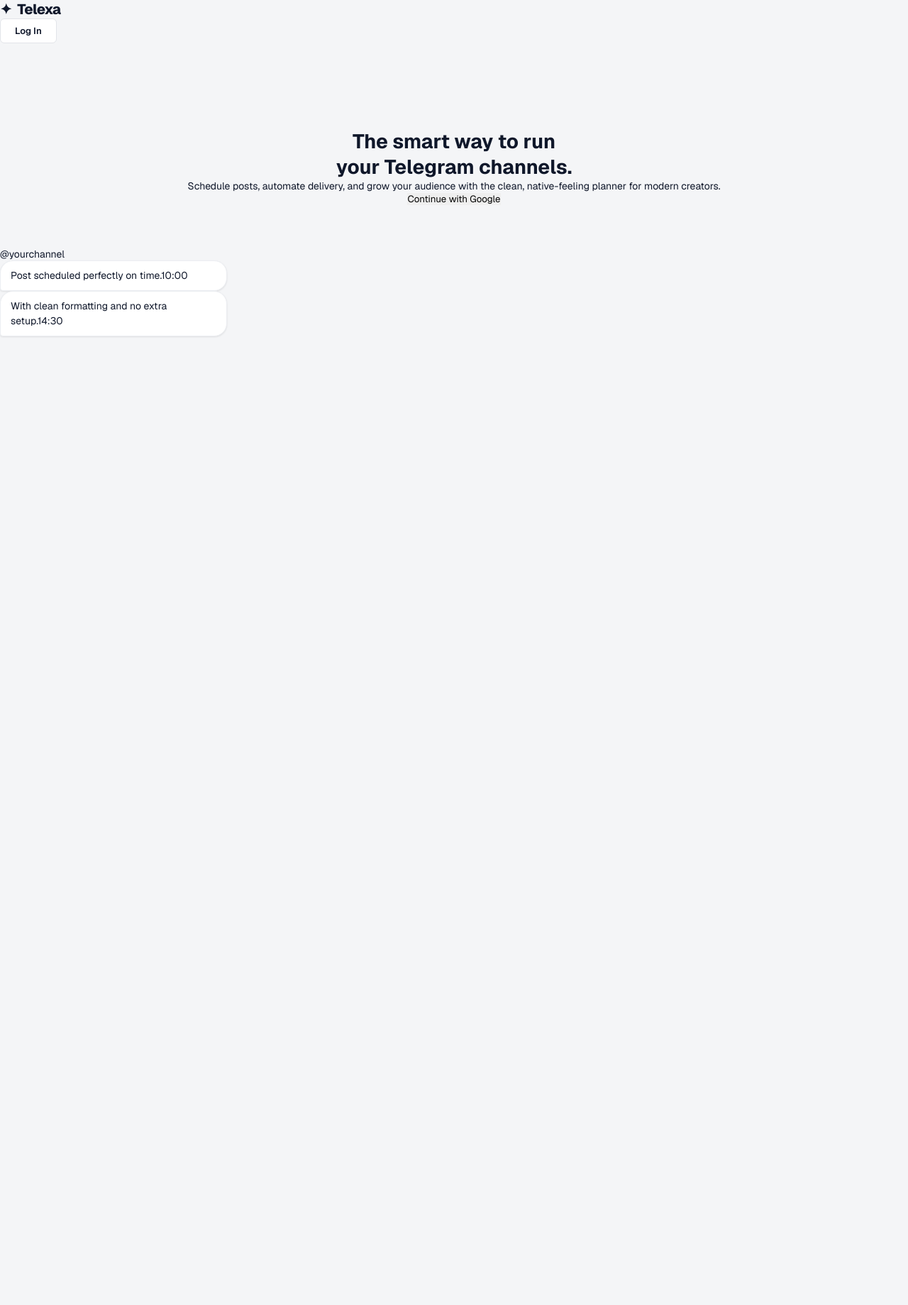
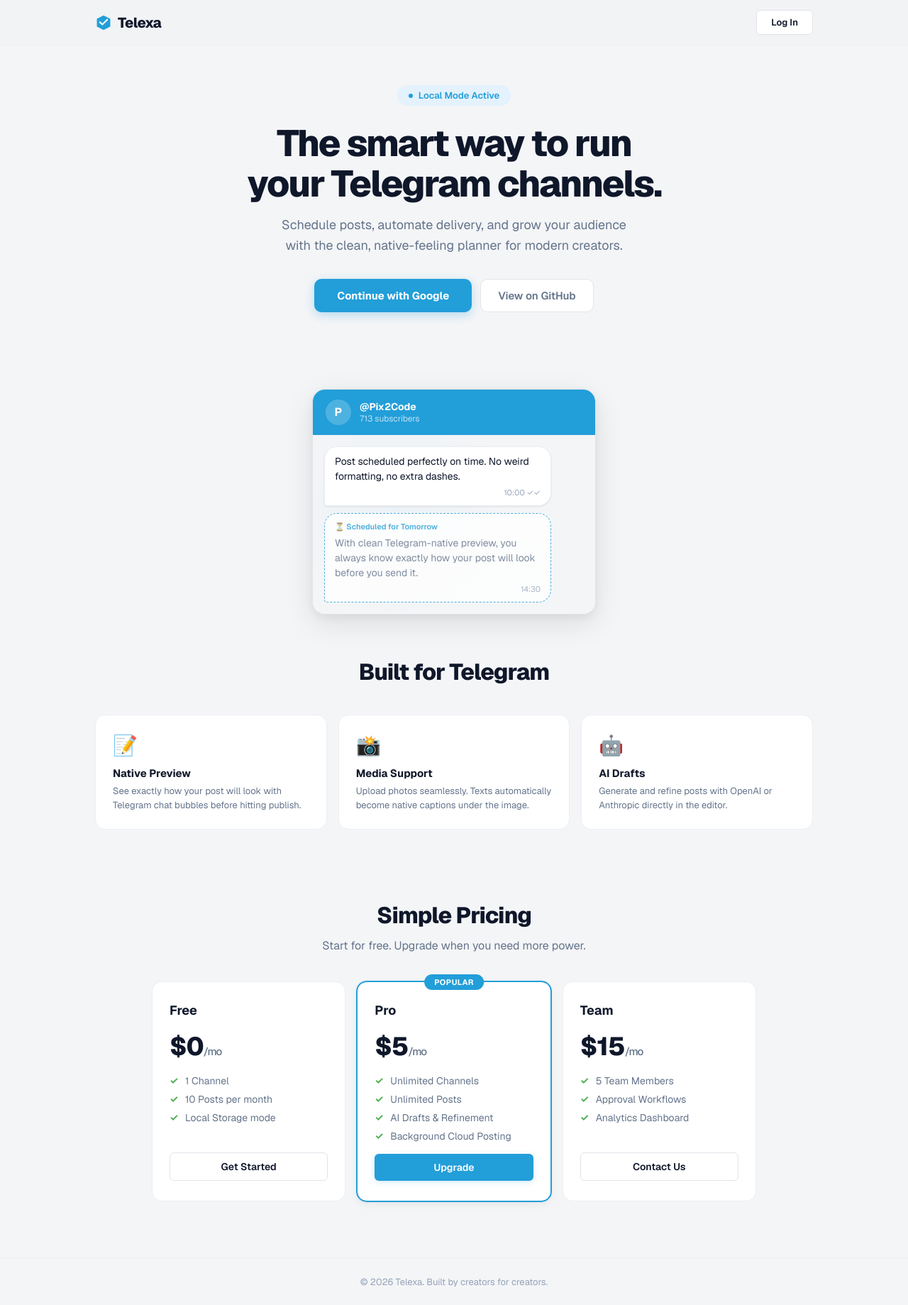
Before and after one commit to zerox9dev/telexa, a React (Vite) app: page / in a window 1280 px wide. Shown: the whole page at 71% size. Before the commit the page ends 800 px from the top, so only its background shows below. Built offline with nearby package versions, Linux system fonts and the light colour scheme; no server answers; the database is empty.

Commit message:
fix(ui): repair broken landing page markup

```diff
--- a/src/pages/Landing/Landing.tsx
+++ b/src/pages/Landing/Landing.tsx
@@ -17,55 +17,136 @@
 
   return (
     <div className={styles.page}>
-      <header className={styles.header}>
+      <div className={styles.topBar}>
+        <div className={styles.topInner}>
           <div className={styles.logo}>
-          <span className={styles.logoMark}>✦</span>
-          <span className={styles.logoText}>Telexa</span>
+            <svg width="24" height="24" viewBox="0 0 28 28" fill="none">
+              <path d="M3 7.5L14 2L25 7.5V20.5L14 26L3 20.5V7.5Z" fill="#229ED9" />
+              <path d="M8 13L12 17L20 9" stroke="white" strokeWidth="2.5" strokeLinecap="round" strokeLinejoin="round" />
+            </svg>
+            Telexa
           </div>
           <button className={styles.loginBtn} onClick={handleStart}>
             Log In
           </button>
-      </header>
+        </div>
+      </div>
 
-      <main className={styles.main}>
-        <div className={styles.hero}>
-          <h1 className={styles.title}>
+      <main>
+        <section className={styles.hero}>
+          <div className={styles.heroBadge}>
+            <div className={styles.dot} />
+            Local Mode Active
+          </div>
+          <h1 className={styles.heroTitle}>
             The smart way to run<br />
-            your <span className={styles.highlight}>Telegram</span> channels.
+            your Telegram channels.
           </h1>
-          <p className={styles.subtitle}>
+          <p className={styles.heroDesc}>
             Schedule posts, automate delivery, and grow your audience with
             the clean, native-feeling planner for modern creators.
           </p>
-          <button className={styles.ctaBtn} onClick={handleStart}>
+          <div className={styles.heroCta}>
+            <button className={styles.primaryBtn} onClick={handleStart}>
               {isSupabaseConfigured ? 'Continue with Google' : 'Try it Locally'}
             </button>
-          {!isSupabaseConfigured && (
-            <p className={styles.localNote}>Running in local mode (no database required)</p>
-          )}
+            <button className={styles.secondaryBtn} onClick={() => window.open('https://github.com/zerox9dev/telexa', '_blank')}>
+              View on GitHub
+            </button>
           </div>
+        </section>
 
-        <div className={styles.preview}>
-          <div className={styles.mockup}>
-            <div className={styles.mockHeader}>
-              <div className={styles.dots}>
-                <span /> <span /> <span />
+        <section className={styles.heroPreview}>
+          <div className={styles.chatWindow}>
+            <div className={styles.chatHeader}>
+              <div className={styles.chatAvatar}>P</div>
+              <div>
+                <div className={styles.chatName}>@Pix2Code</div>
+                <div className={styles.chatSubs}>713 subscribers</div>
               </div>
-              <div className={styles.mockTitle}>@yourchannel</div>
             </div>
-            <div className={styles.mockBody}>
+            <div className={styles.chatBody}>
               <div className={styles.bubble}>
-                Post scheduled perfectly on time.
-                <span className={styles.time}>10:00</span>
+                Post scheduled perfectly on time. No weird formatting, no extra dashes.
+                <div className={styles.bubbleMeta}>
+                  10:00 ✓✓
                 </div>
-              <div className={styles.bubble}>
-                With clean formatting and no extra setup.
-                <span className={styles.time}>14:30</span>
+              </div>
+              <div className={styles.bubbleScheduled}>
+                <div className={styles.scheduledBadge}>⏳ Scheduled for Tomorrow</div>
+                With clean Telegram-native preview, you always know exactly how your post will look before you send it.
+                <div className={styles.bubbleMeta}>
+                  14:30
                 </div>
               </div>
             </div>
           </div>
+        </section>
+
+        <section className={styles.features}>
+          <h2 className={styles.sectionTitle}>Built for Telegram</h2>
+          <div className={styles.featuresGrid}>
+            <div className={styles.feature}>
+              <span className={styles.featureIcon}>📝</span>
+              <h3 className={styles.featureName}>Native Preview</h3>
+              <p className={styles.featureDesc}>See exactly how your post will look with Telegram chat bubbles before hitting publish.</p>
+            </div>
+            <div className={styles.feature}>
+              <span className={styles.featureIcon}>📸</span>
+              <h3 className={styles.featureName}>Media Support</h3>
+              <p className={styles.featureDesc}>Upload photos seamlessly. Texts automatically become native captions under the image.</p>
+            </div>
+            <div className={styles.feature}>
+              <span className={styles.featureIcon}>🤖</span>
+              <h3 className={styles.featureName}>AI Drafts</h3>
+              <p className={styles.featureDesc}>Generate and refine posts with OpenAI or Anthropic directly in the editor.</p>
+            </div>
+          </div>
+        </section>
+
+        <section className={styles.pricing}>
+          <h2 className={styles.sectionTitle}>Simple Pricing</h2>
+          <p className={styles.pricingDesc}>Start for free. Upgrade when you need more power.</p>
+          <div className={styles.plans}>
+            <div className={styles.plan}>
+              <div className={styles.planName}>Free</div>
+              <div className={styles.planPrice}>$0<span>/mo</span></div>
+              <ul className={styles.planList}>
+                <li>1 Channel</li>
+                <li>10 Posts per month</li>
+                <li>Local Storage mode</li>
+              </ul>
+              <button className={styles.planBtn} onClick={handleStart}>Get Started</button>
+            </div>
+            <div className={`${styles.plan} ${styles.planPro}`}>
+              <div className={styles.proBadge}>Popular</div>
+              <div className={styles.planName}>Pro</div>
+              <div className={styles.planPrice}>$5<span>/mo</span></div>
+              <ul className={styles.planList}>
+                <li>Unlimited Channels</li>
+                <li>Unlimited Posts</li>
+                <li>AI Drafts & Refinement</li>
+                <li>Background Cloud Posting</li>
+              </ul>
+              <button className={styles.planBtnPro}>Upgrade</button>
+            </div>
+            <div className={styles.plan}>
+              <div className={styles.planName}>Team</div>
+              <div className={styles.planPrice}>$15<span>/mo</span></div>
+              <ul className={styles.planList}>
+                <li>5 Team Members</li>
+                <li>Approval Workflows</li>
+                <li>Analytics Dashboard</li>
+              </ul>
+              <button className={styles.planBtn}>Contact Us</button>
+            </div>
+          </div>
+        </section>
       </main>
+
+      <footer className={styles.footer}>
+        © {new Date().getFullYear()} Telexa. Built by creators for creators.
+      </footer>
     </div>
   )
 }
```
Lines whose indentation alone changed are shown as unchanged.
